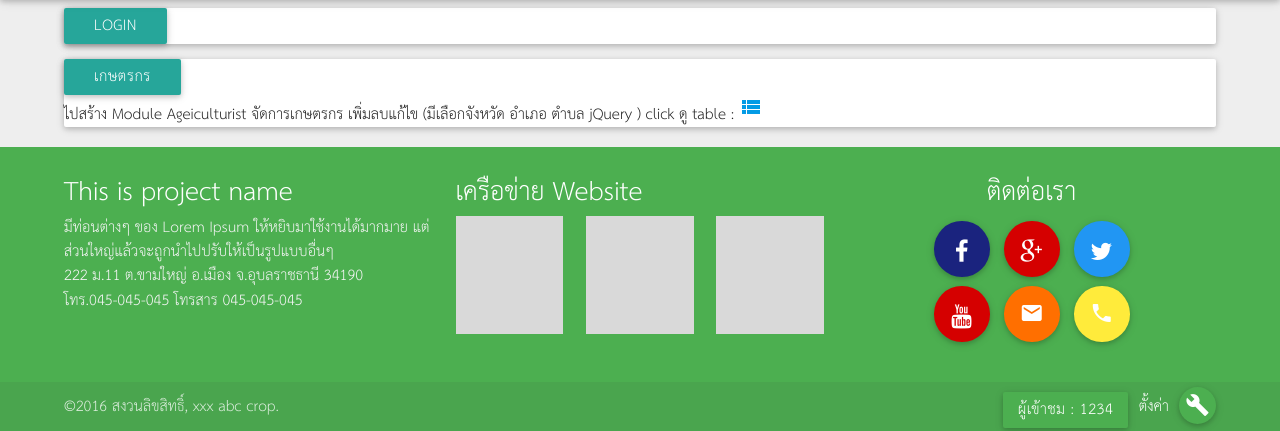
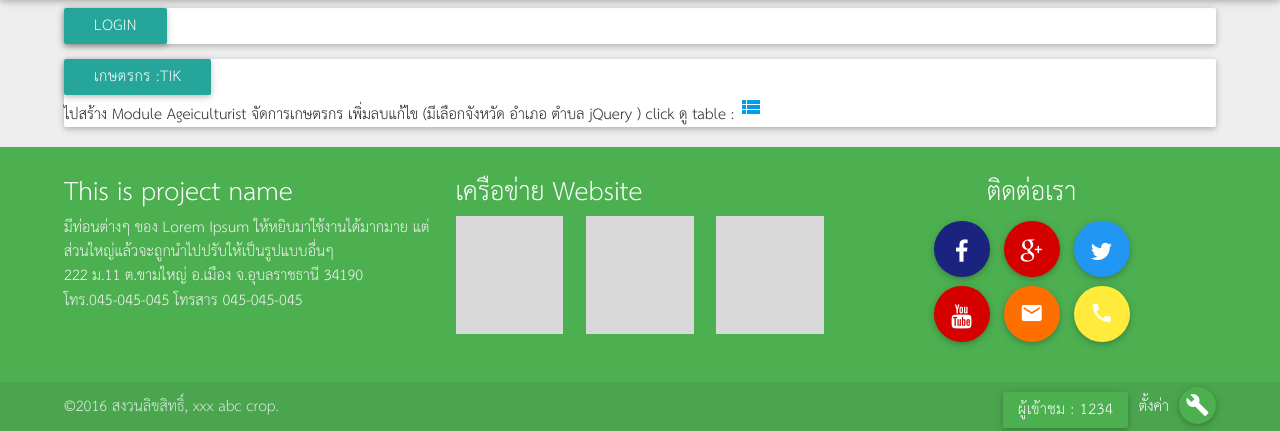
Before and after one commit to pokauxit/CROPNEW, a PHP site: page / in a window 1280 px wide. Shown: the part 64-495 px from the top of the page. Run offline with PHP 8.4, Linux system fonts and the light colour scheme; data that the repository does not hold is empty; some libraries are stand-ins or nearby versions.

Commit message:
แก้เมนู

```diff
--- a/App/Modules/Home/Views/Home.php
+++ b/App/Modules/Home/Views/Home.php
@@ -12,7 +12,7 @@
       </div>
 
      <div class="card">
-         <a href="?Ageiculturist" class="btn " >เกษตรกร</a> <p>ไปสร้าง Module  Ageiculturist   จัดการเกษตรกร เพิ่มลบแก้ไข (มีเลือกจังหวัด อำเภอ ตำบล jQuery )  click ดู table : <a href='#ageiculturist' class="modal-trigger"><i class="material-icons">view_list</i></a>
+         <a href="?Ageiculturist" class="btn " >เกษตรกร :TIK</a> <p>ไปสร้าง Module  Ageiculturist   จัดการเกษตรกร เพิ่มลบแก้ไข (มีเลือกจังหวัด อำเภอ ตำบล jQuery )  click ดู table : <a href='#ageiculturist' class="modal-trigger"><i class="material-icons">view_list</i></a>
 
             <div  id="ageiculturist" class="modal">
 
```
